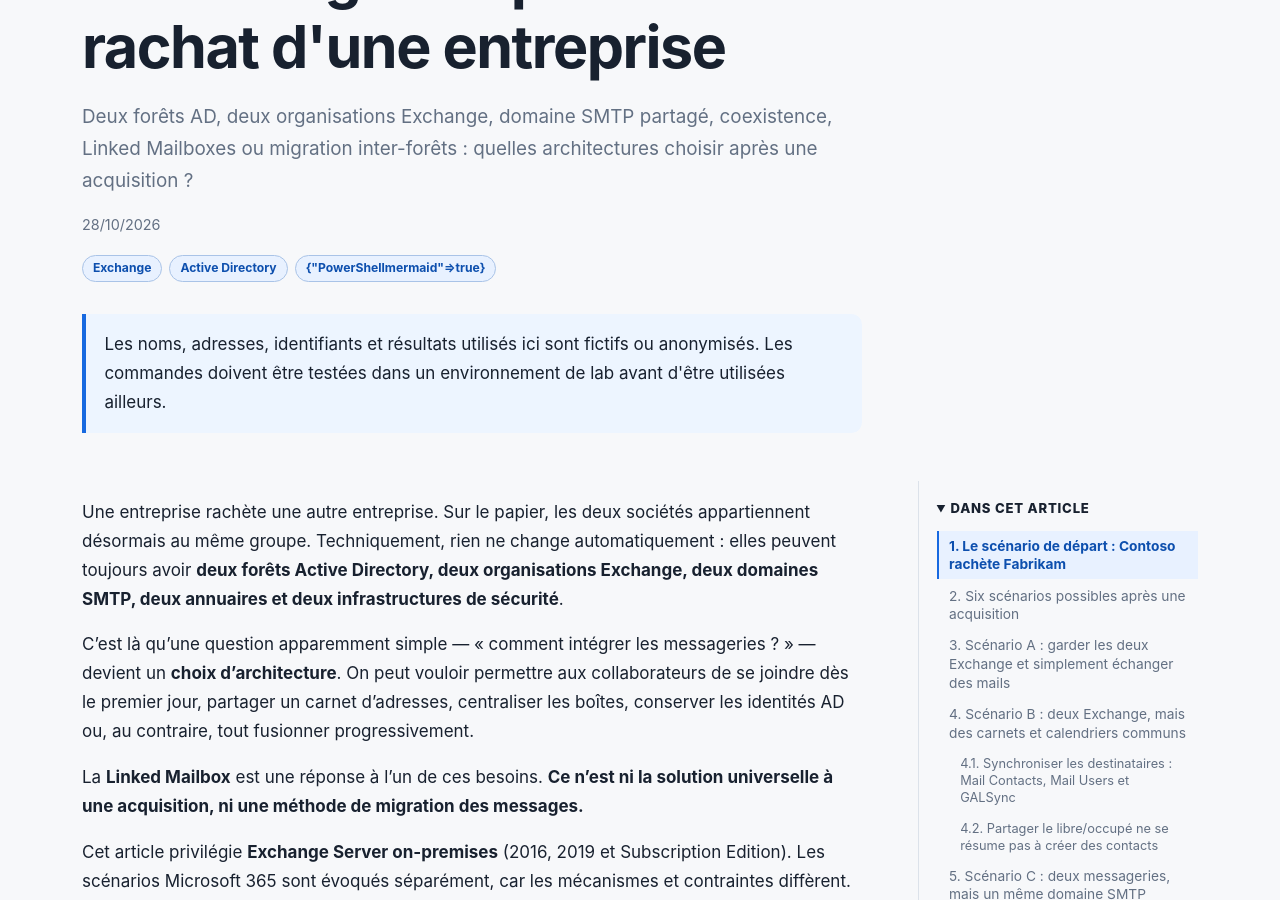
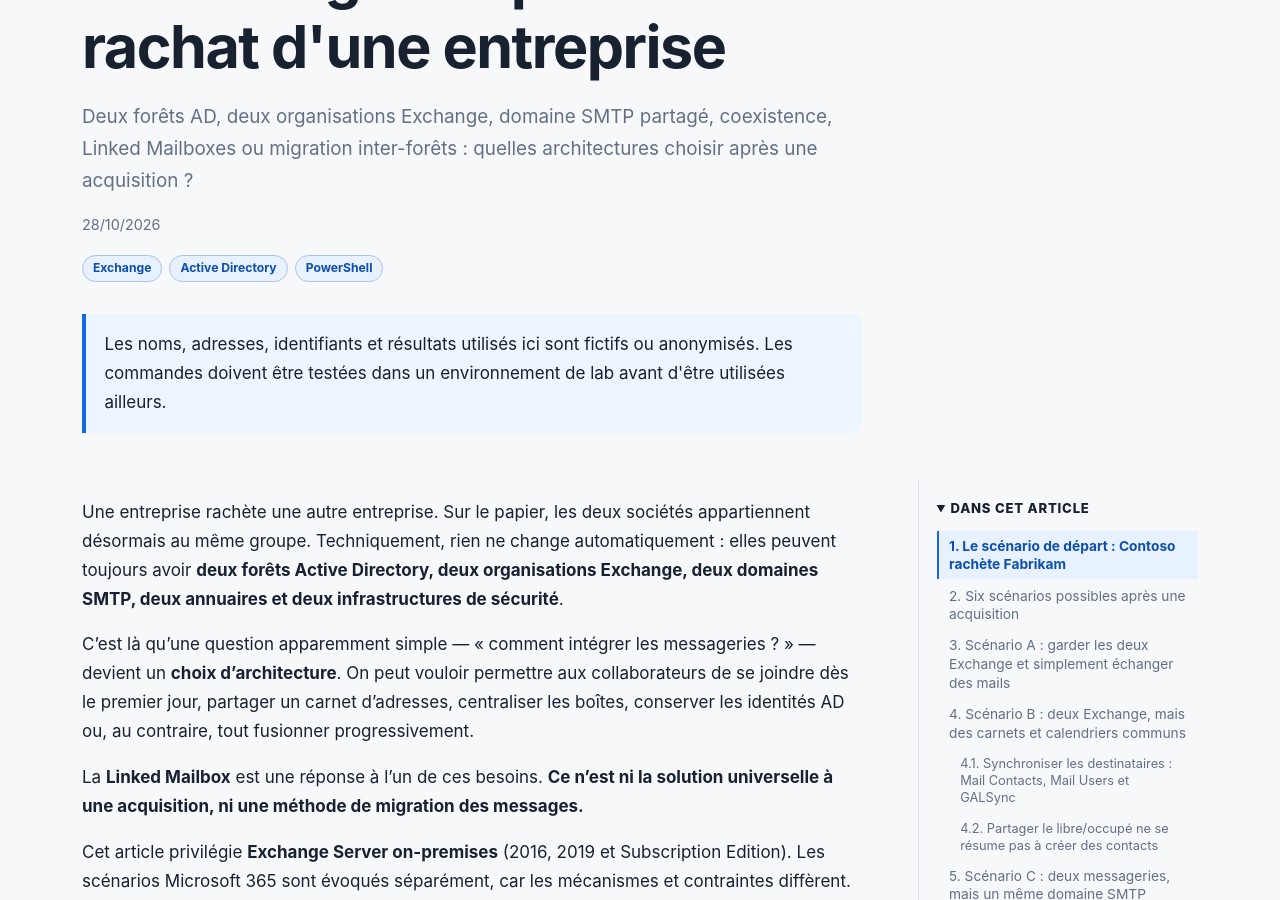
Before and after one commit to Coubiac/coubiac.github.io, a Jekyll site: the page built from _posts/2026-10-28-exchange-fusion-acquisition-coexistence-migration-linked-mailboxes.md, in a window 1280 px wide and 900 px high, scrolled down 305 px. Built offline with Jekyll 4.4.1, drawn with Linux system fonts in a browser that asks for light colours; some of the changed text lies outside the part shown.

Commit message:
fix: restaurer la séparation YAML des champs et tags

```diff
--- a/_posts/2026-10-28-exchange-fusion-acquisition-coexistence-migration-linked-mailboxes.md
+++ b/_posts/2026-10-28-exchange-fusion-acquisition-coexistence-migration-linked-mailboxes.md
@@ -6,7 +6,8 @@
 tags:
   - Exchange
   - Active Directory
-  - PowerShellmermaid: true
+  - PowerShell
+mermaid: true
 ---
 
 Une entreprise rachète une autre entreprise. Sur le papier, les deux sociétés appartiennent désormais au même groupe. Techniquement, rien ne change automatiquement : elles peuvent toujours avoir **deux forêts Active Directory, deux organisations Exchange, deux domaines SMTP, deux annuaires et deux infrastructures de sécurité**.
```
